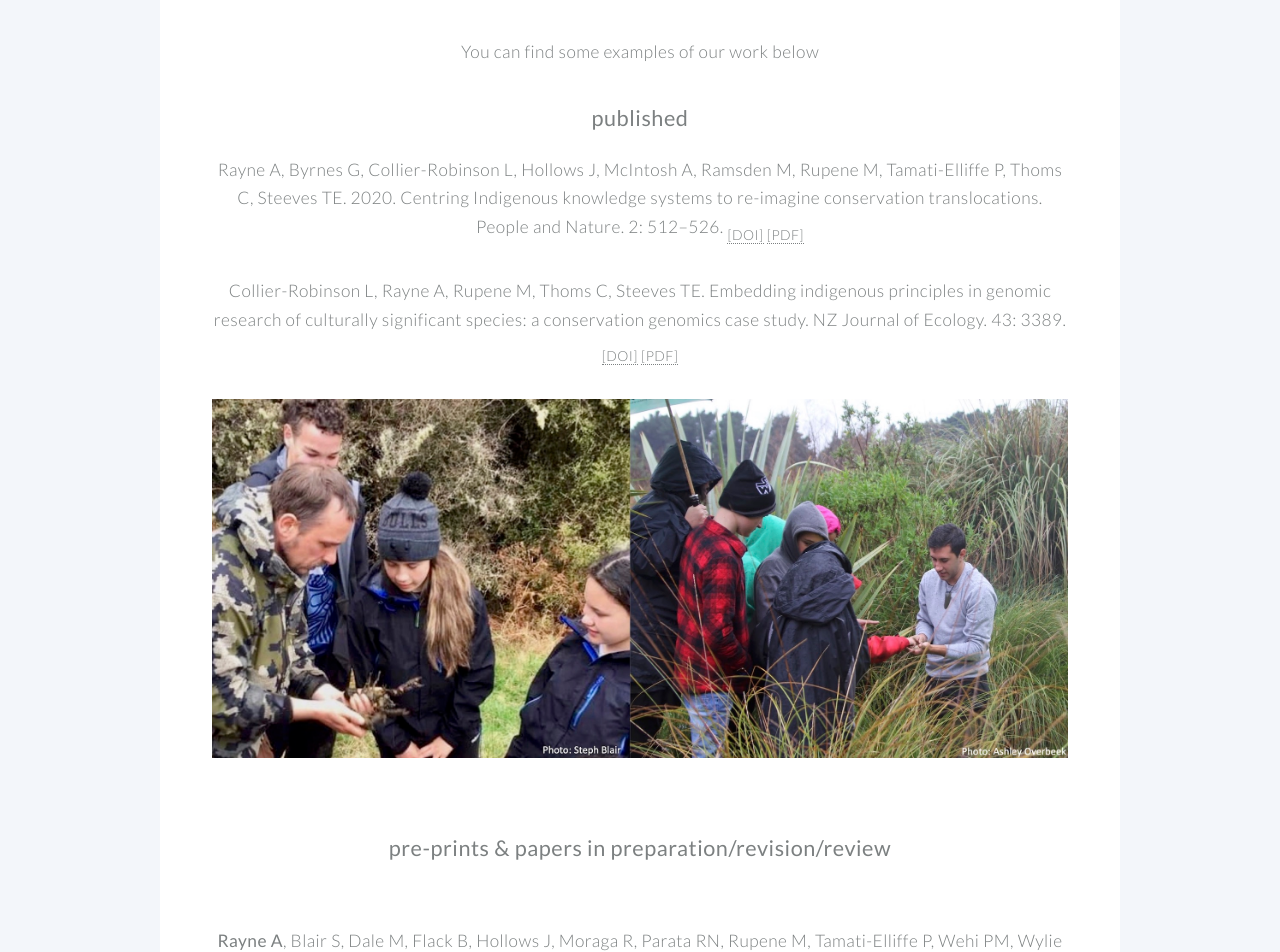
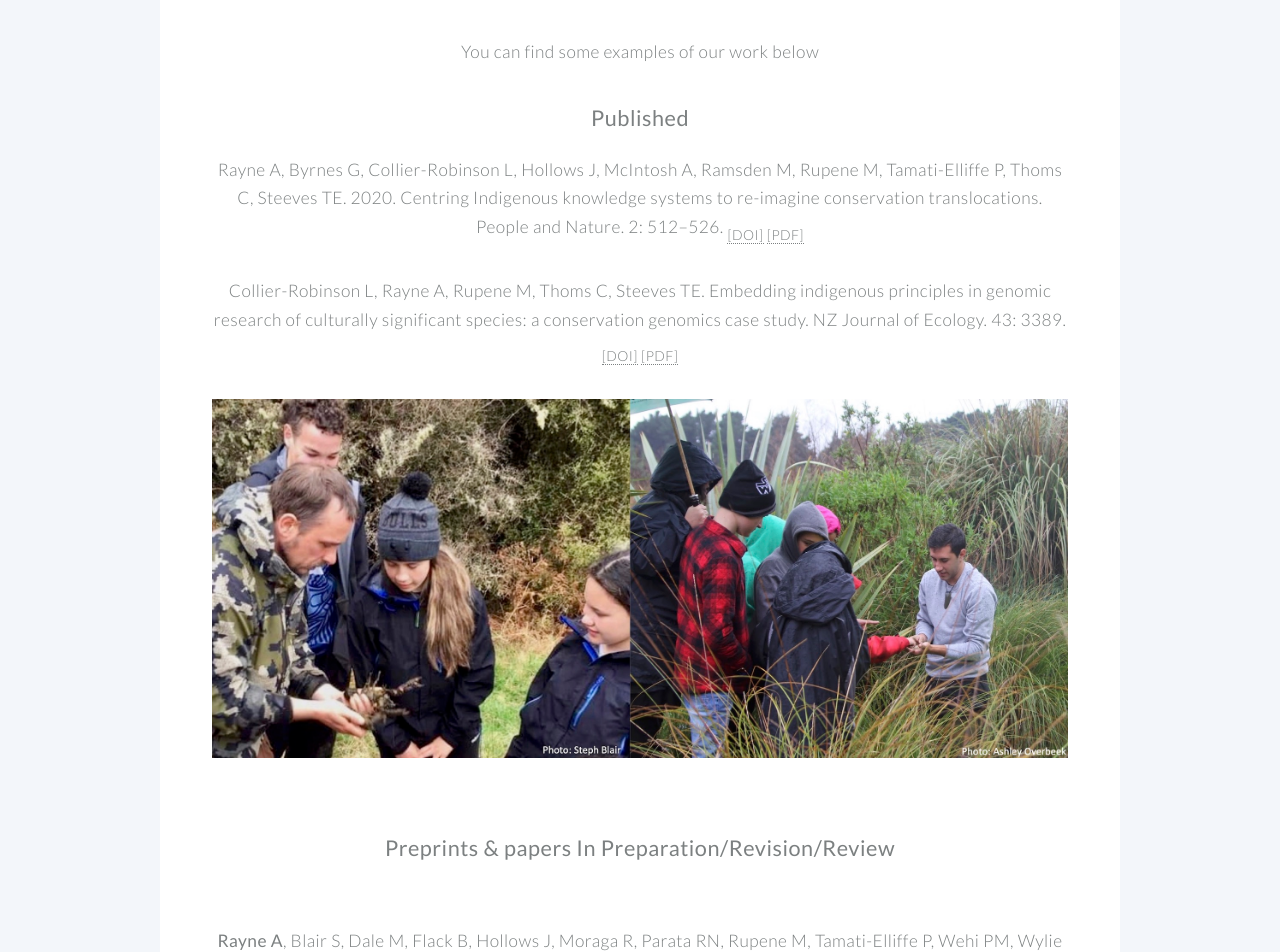
Before and after one commit to aislingrayne/aislingrayne.github.io, a Jekyll site: the page built from index.md, in a window 1280 px wide and 1400 px high, scrolled down 1985 px. Shown: the part 155-1107 px from the top of the window. Built offline with Jekyll 4.4.1, drawn with Linux system fonts in a browser that asks for light colours.

Commit message:
Update research.yml

```diff
--- a/_data/research.yml
+++ b/_data/research.yml
@@ -2,10 +2,10 @@
 # in the root directory
 
 research:
-  - category: published
+  - category: Published
     items:
       - item: published.html
         image: /images/koura.jpg
-  - category: pre-prints & papers in preparation/revision/review
+  - category: Preprints & papers In Preparation/Revision/Review
     items:
       - item: preprint.html
```
